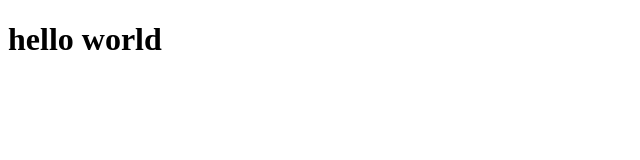
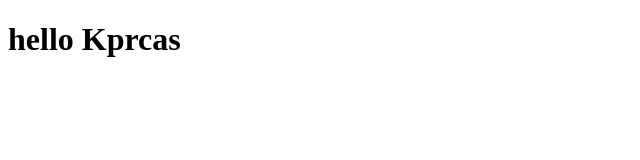
Before and after one commit to Rahul-creatorprog/fullstack, a plain HTML site: page index.html in a window 1280 px wide. Shown: the full height of the page, 0-640 px from the left. Drawn offline with Linux system fonts and the light colour scheme.

Commit message:
Update index.html

```diff
--- a/index.html
+++ b/index.html
@@ -6,7 +6,7 @@
     <title>Document</title>
 </head>
 <body>
-    <h1>hello world</h1>
+    <h1>hello Kprcas</h1>
 
 </body>
 </html>
```
